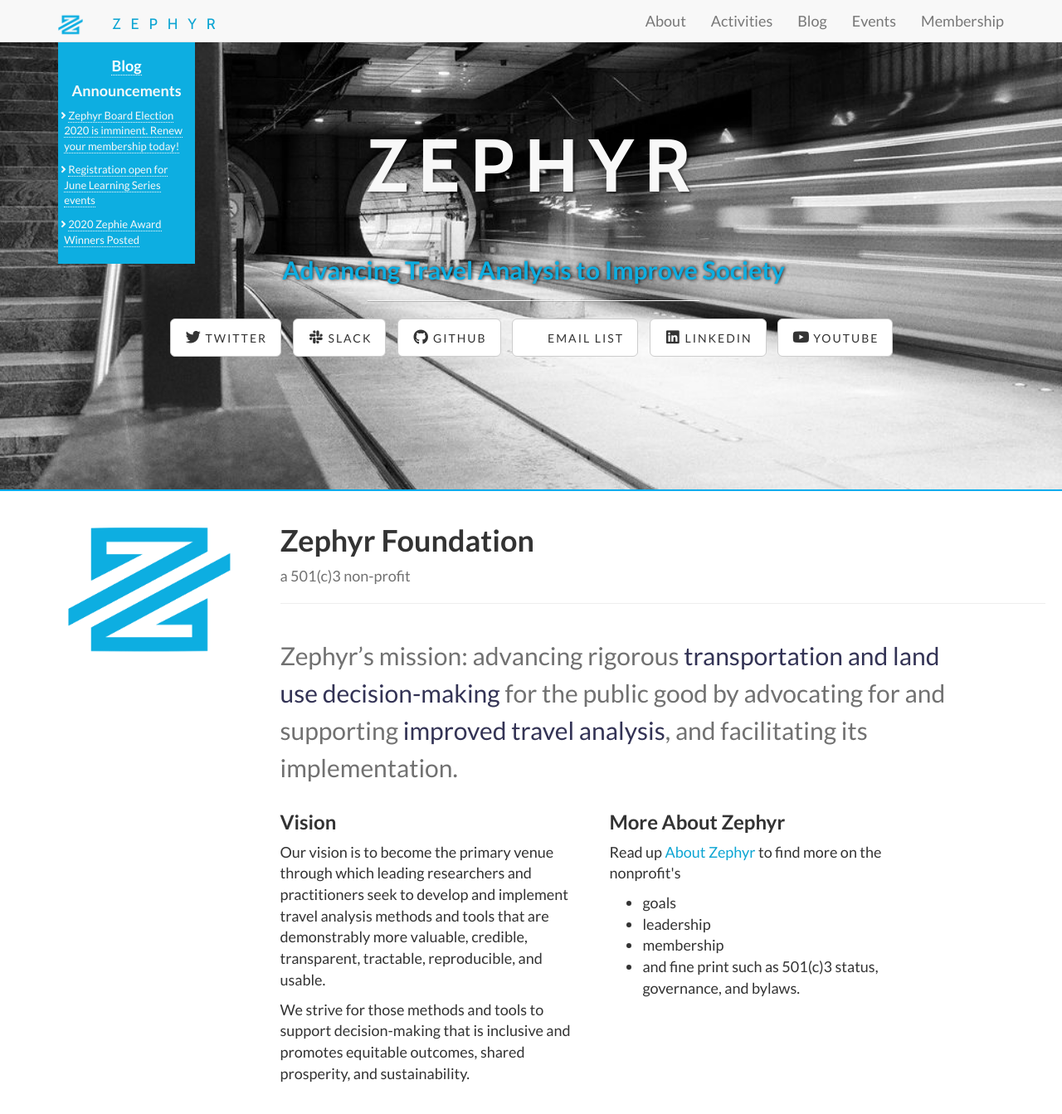
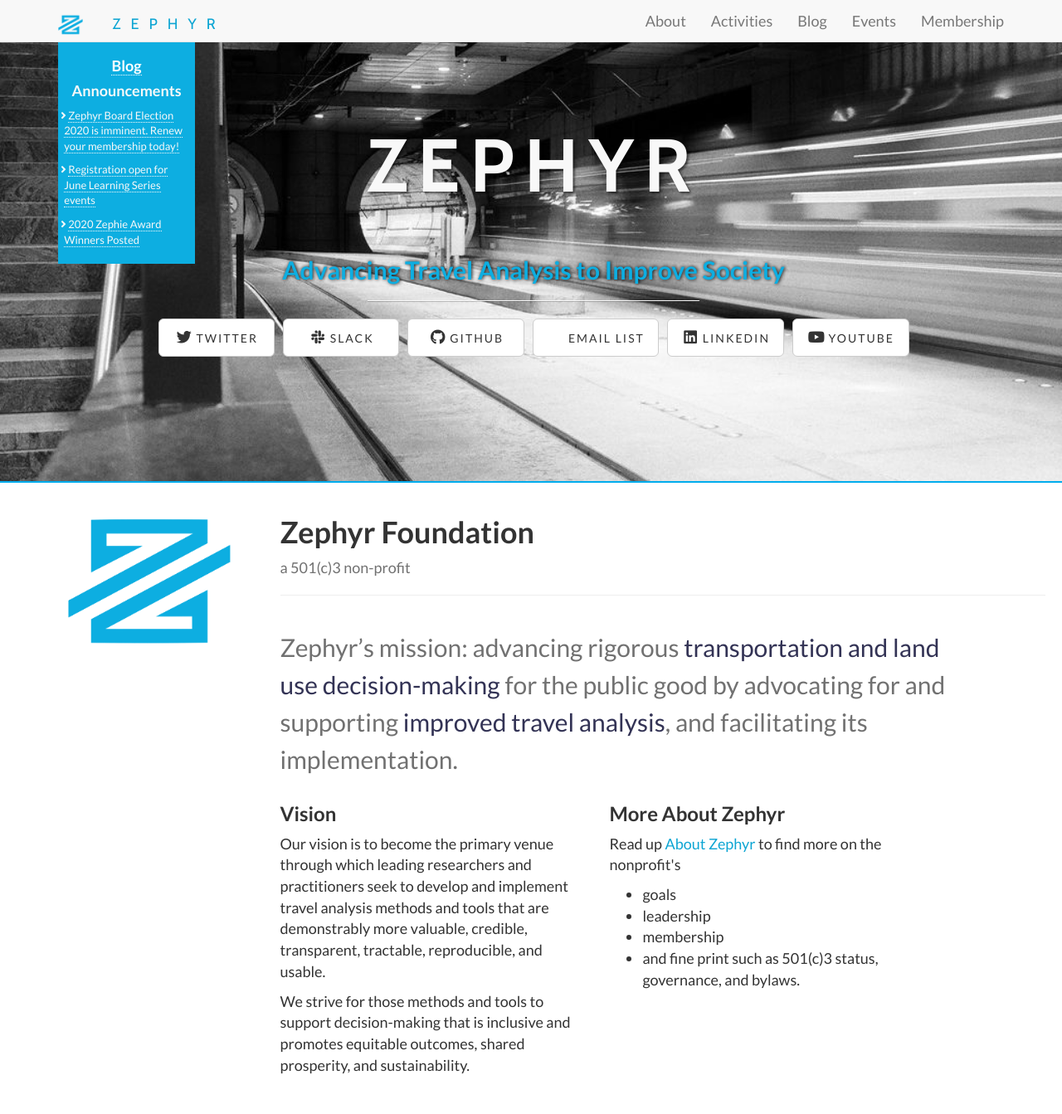
Before and after one commit to ZephyrTransport/zephyr-website, a Jekyll site: the page built from index.html, in a window 1280 px wide and 1400 px high. Shown: the top 1343 px of the window at 83% size. Built offline with Jekyll 4.4.1, drawn with Linux system fonts in a browser that asks for light colours; nearby versions of some CDN libraries.

Commit message:
fix social buttons

```diff
--- a/_includes/header.html
+++ b/_includes/header.html
@@ -8,69 +8,41 @@
             <div class="row">
                 <div class="col-md-2">
                     <div class="intro-callout">
-            <h4><a href="https://medium.com/zephyrfoundation">Blog</a></h4>
+                        <h4>
+                            <a href="https://medium.com/zephyrfoundation">Blog</a>
+                        </h4>
                         <h4>Announcements</h4>
                         <p>
-              &nbsp;<i
-                class="fa fa-angle-right"
-                style="color:#{{ site.highlight-text }}"
-                aria-hidden="true"
-              ></i>
-              <a href="/election/" style="color:#{{ site.highlight-text }}"
-                >Zephyr Board Election 2020 is imminent. Renew your membership
-                today!</a
-              >
+                            &nbsp;<i aria-hidden="true" class="fa fa-angle-right" style="color:#{{ site.highlight-text }}"></i>
+                            <a href="/election/" style="color:#{{ site.highlight-text }}">Zephyr Board Election 2020 is imminent. Renew your membership
+                                                                                                                                                                                                                                                                                today!</a>
                         </p>
                         <p>
-              &nbsp;<i
-                class="fa fa-angle-right"
-                style="color:#{{ site.highlight-text }}"
-                aria-hidden="true"
-              ></i>
-              <a
-                href="{{ site.baseurl }}/#events"
-                style="color:#{{ site.highlight-text }}"
-                >Registration open for June Learning Series events</a
-              >
+                            &nbsp;<i aria-hidden="true" class="fa fa-angle-right" style="color:#{{ site.highlight-text }}"></i>
+                            <a href="{{ site.baseurl }}/#events" style="color:#{{ site.highlight-text }}">Registration open for June Learning Series events</a>
                         </p>
                         <p>
-              &nbsp;<i
-                class="fa fa-angle-right"
-                style="color:#{{ site.highlight-text }}"
-                aria-hidden="true"
-              ></i>
-              <a
-                href="{{ site.baseurl }}/awards"
-                style="color:#{{ site.highlight-text }}"
-                >2020 Zephie Award Winners Posted</a
-              >
+                            &nbsp;<i aria-hidden="true" class="fa fa-angle-right" style="color:#{{ site.highlight-text }}"></i>
+                            <a href="{{ site.baseurl }}/awards" style="color:#{{ site.highlight-text }}">2020 Zephie Award Winners Posted</a>
                         </p>
                     </div>
                 </div>
                 <div class="col-md-10">
                     <div class="intro-message">
                         <h1 class="zephyr">{{ page.title }}</h1>
-            <h3
-              class="highlight-text"
-              style="
-                text-shadow: 1px 0px 4px black;
-                font-size: 3rem;
-                padding-top: 4rem;
-              "
-            >
+                        <h3 class="highlight-text" style="text-shadow: 1px 0px 4px black;font-size: 3rem;padding-top: 4rem; ">
                             {{ page.subTitle }}
                         </h3>
-            <hr class="intro-divider" />
-            <ul class="list-inline intro-social-buttons">
+
+                        <hr class="intro-divider"/>
+                        <div class="z-social-buttons">
                             {% for social in site.social %}
-              <li>
-                <a href="{{ social.url }}" class="btn btn-default btn-lg"
-                  ><i class="fab fa-{{ social.title }} fa-fw"></i>
-                  <span class="network-name">{{ social.title }}</span></a
-                >
-              </li>
+                                <a href="{{ social.url }}" class="btn btn-default btn-lg">
+                                    <i class="fab fa-{{ social.title }} fa-fw"></i>
+                                    <span class="network-name">{{ social.title }}</span>
+                                </a>
                             {% endfor %}
-            </ul>
+                        </div>
                     </div>
                 </div>
             </div>
--- a/css/zephyr-2020.css
+++ b/css/zephyr-2020.css
@@ -10,9 +10,20 @@
   padding: 2rem 0;
 }
 
+.z-social-buttons {
+  display: grid;
+  grid-template-columns: repeat(6, 1fr);
+  gap: 1rem;
+  margin: 0 2rem;
+}
+
 @media only screen and (max-width: 75em) {
   .z-section-title {
     text-align: center;
+  }
+
+  .z-social-buttons {
+    grid-template-columns: repeat(3, 1fr);
   }
 }
 
@@ -27,4 +38,8 @@
   .z-section-title {
     text-align: center;
   }
+
+  .z-social-buttons {
+    grid-template-columns: repeat(2, 1fr);
+  }
 }
```
Lines whose indentation alone changed are shown as unchanged.
